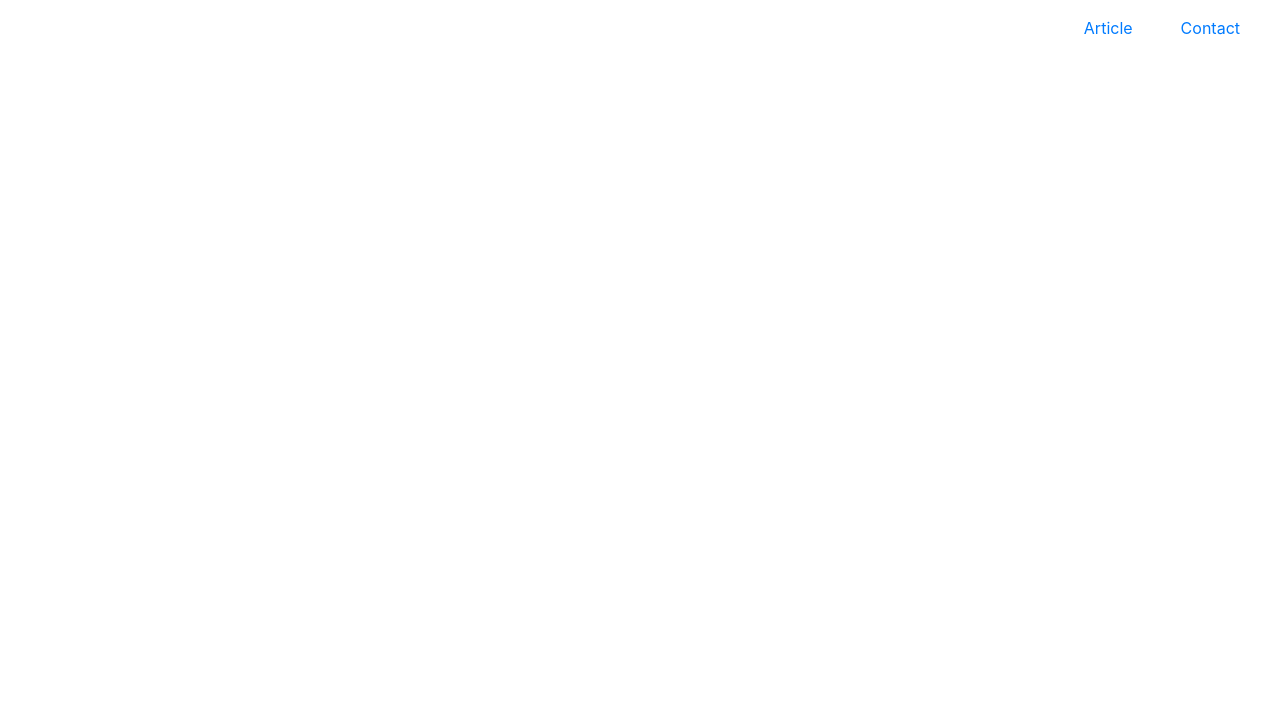
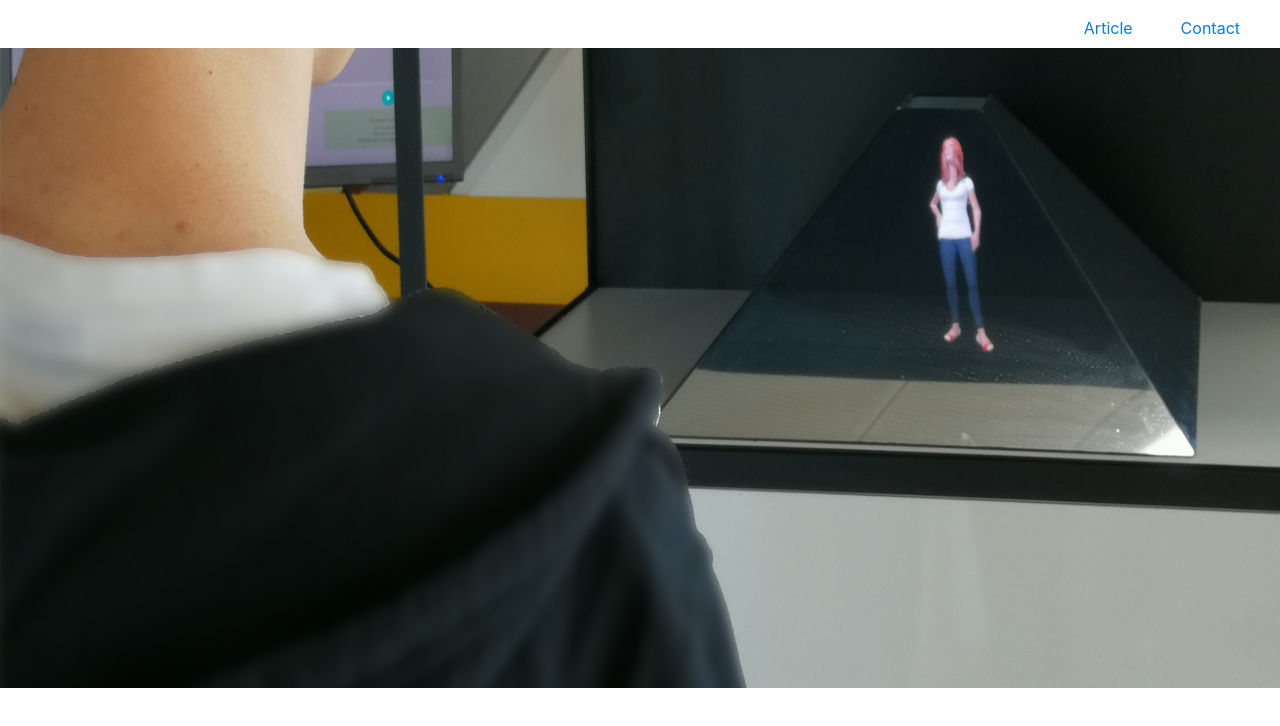
Before and after one commit to KonstantinFrank01/leonie-vue, a Vue app: page / in a window 1280 px wide. Shown: the top 726 px of the page. Built offline with nearby package versions, Linux system fonts and the light colour scheme.

Commit message:
heroImage added

```diff
--- a/src/components/Header.vue
+++ b/src/components/Header.vue
@@ -4,6 +4,7 @@
             <a class="navbar-item mr-5" href="#">Article</a>
             <a class="navbar-item mr-4" href="#">Contact</a>
         </nav>
+        <img src="../assets/heroImage.jpg" id="heroImage"/>
     </div>
 </template>
 
@@ -14,5 +15,8 @@ export default {
 </script>
 
 <style>
-
+    #heroImage {
+        height: 80vh;
+        width: 100%;
+    }
 </style>
```
